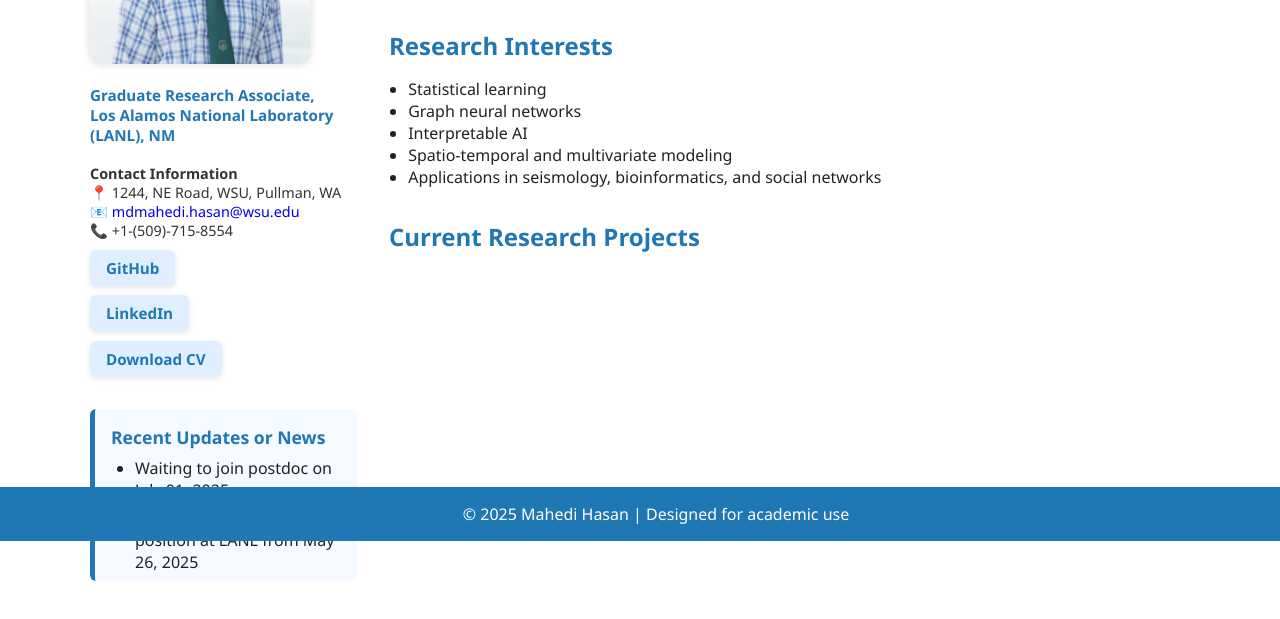
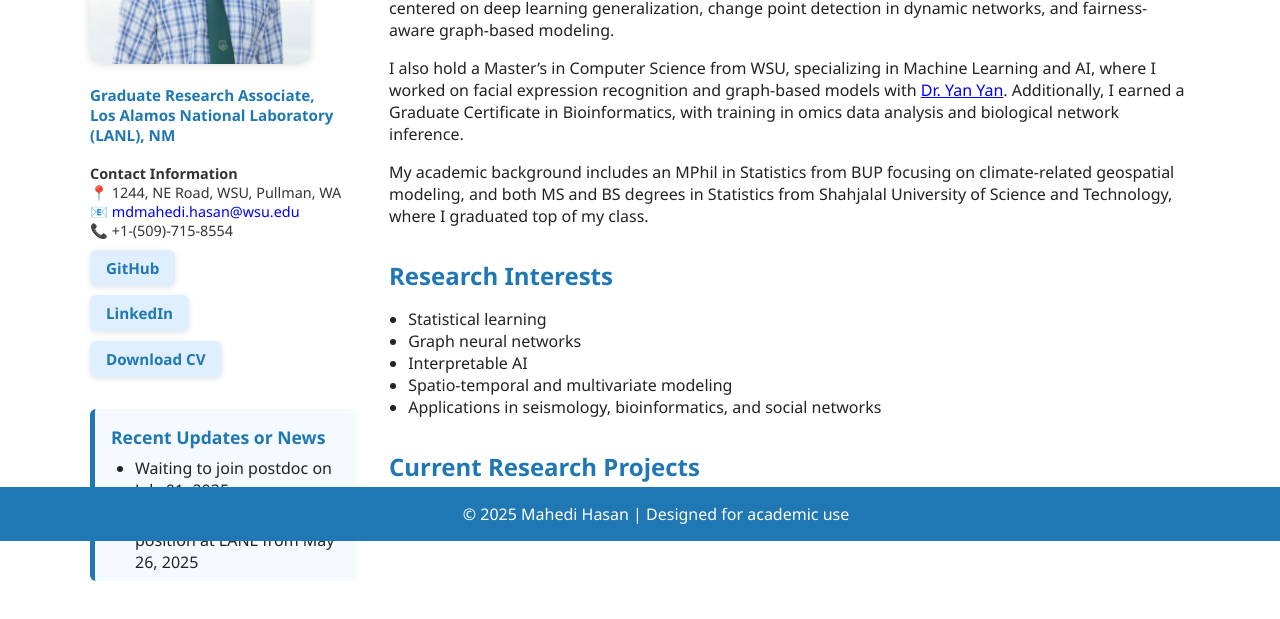
Before and after one commit to mahedihasanstat/mahedihasanstat.github.io, a plain HTML site: page index.html in a window 1280 px wide. Shown: the part 259-878 px from the top of the page. Drawn offline with Linux system fonts and the light colour scheme.

Commit message:
Update index.html

```diff
--- a/index.html
+++ b/index.html
@@ -256,9 +256,17 @@
 
       <div class="main-content-right">
         <h1>Mahedi Hasan</h1>
+
         <p>
           I am a researcher working at the intersection of statistics and machine learning, with a strong focus on building theoretically grounded and practically effective models. I recently completed my PhD in Statistical Science at Washington State University under the mentorship of
-          <a href="https://archive.math.wsu.edu/faculty/ddeford/index.php" target="_blank">Dr. Daryl DeFord</a>.
+          <a href="https://archive.math.wsu.edu/faculty/ddeford/index.php" target="_blank">Dr. Daryl DeFord</a>, where my research centered on deep learning generalization, change point detection in dynamic networks, and fairness-aware graph-based modeling.
+        </p>
+        <p>
+          I also hold a Master’s in Computer Science from WSU, specializing in Machine Learning and AI, where I worked on facial expression recognition and graph-based models with
+          <a href="https://www.yanyan.pro" target="_blank">Dr. Yan Yan</a>. Additionally, I earned a Graduate Certificate in Bioinformatics, with training in omics data analysis and biological network inference.
+        </p>
+        <p>
+          My academic background includes an MPhil in Statistics from BUP focusing on climate-related geospatial modeling, and both MS and BS degrees in Statistics from Shahjalal University of Science and Technology, where I graduated top of my class.
         </p>
 
         <div class="section">
```
